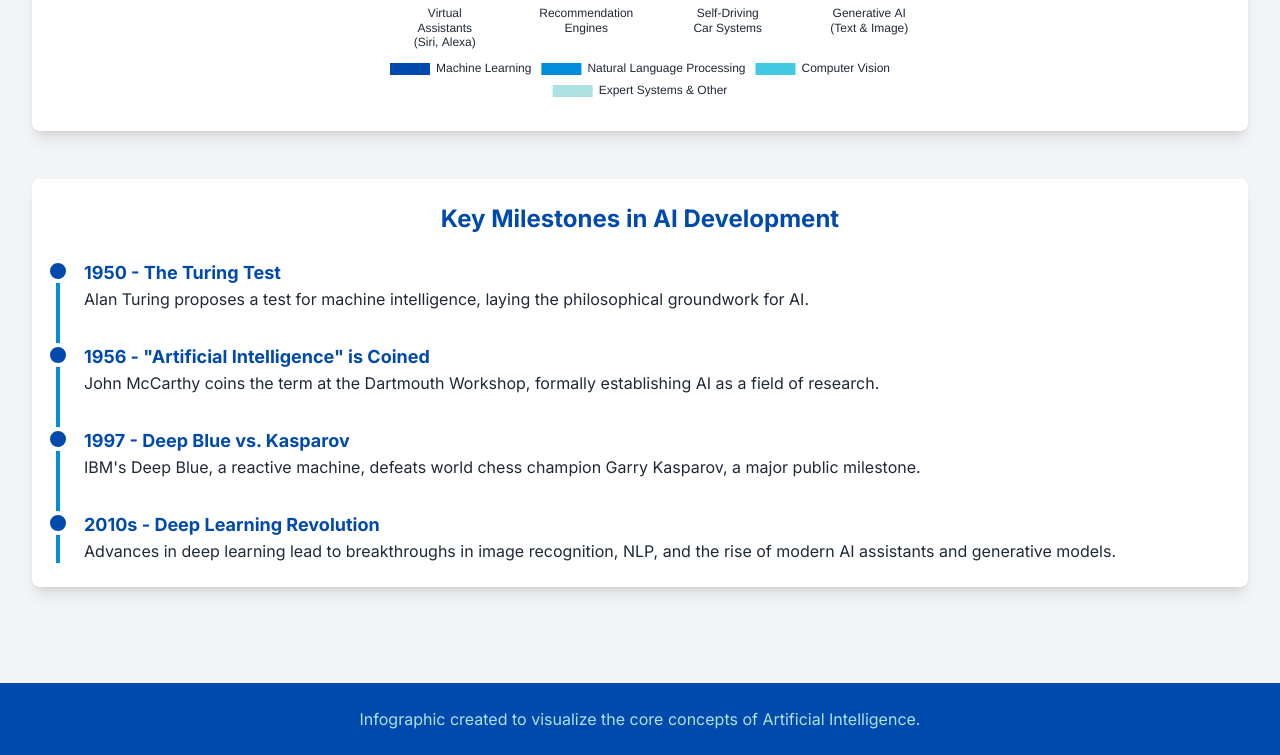
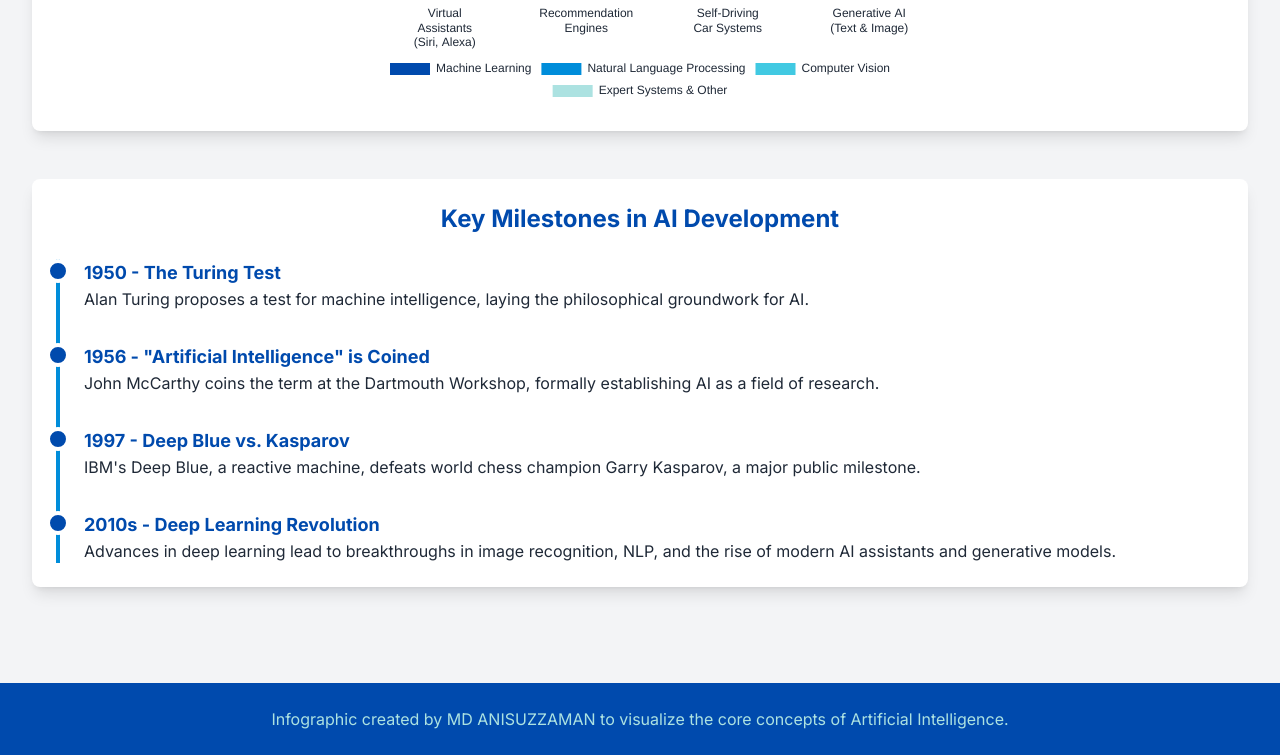
Before and after one commit to anisjkb/AI-Prompt-Engineering, a plain HTML site: page index.html in a window 1280 px wide. Shown: the part 3333-4088 px from the top of the page. Drawn offline with nearby package versions, Linux system fonts and the light colour scheme.

Commit message:
Update index.html

```diff
--- a/index.html
+++ b/index.html
@@ -162,7 +162,7 @@
     </main>
 
     <footer class="bg-[#004AAD] text-white text-center p-6">
-        <p class="text-[#ACE2E1]">Infographic created to visualize the core concepts of Artificial Intelligence.</p>
+        <p class="text-[#ACE2E1]">Infographic created by MD ANISUZZAMAN to visualize the core concepts of Artificial Intelligence.</p>
     </footer>
 
     <script>
```
